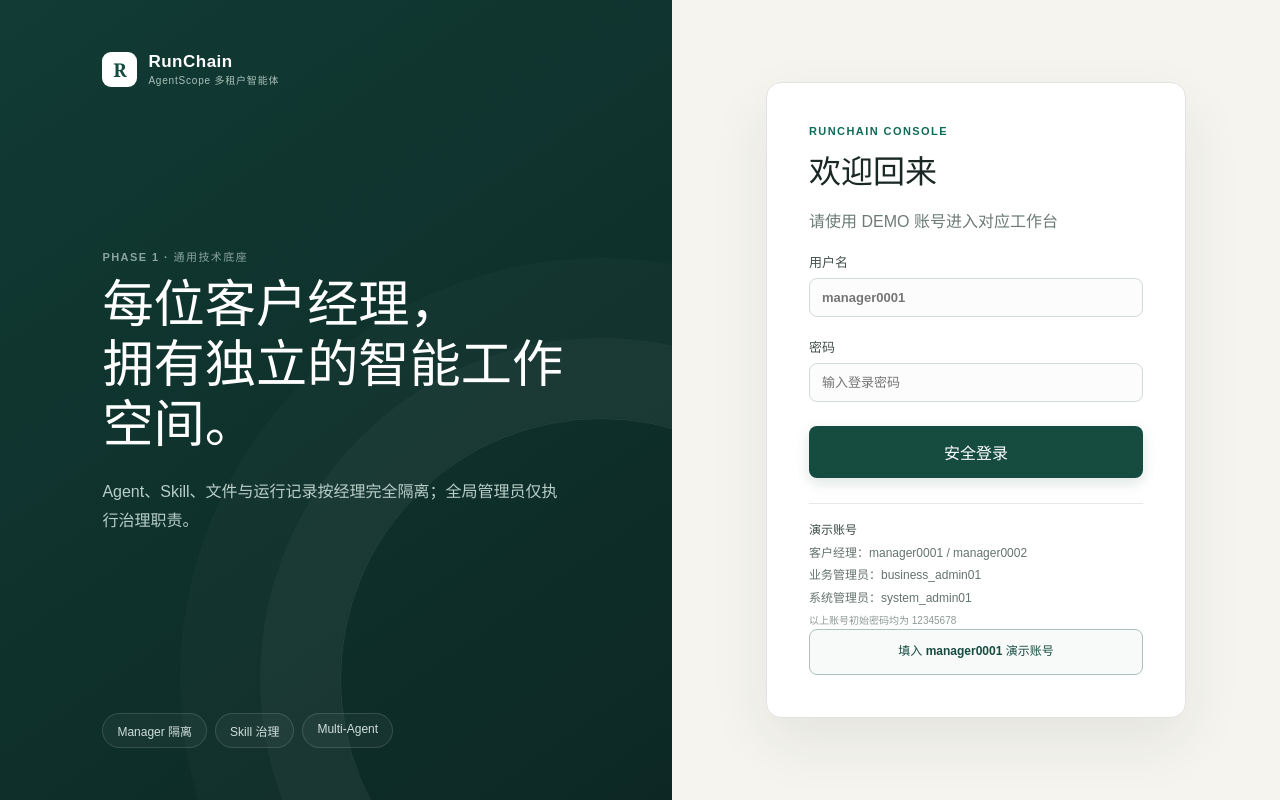
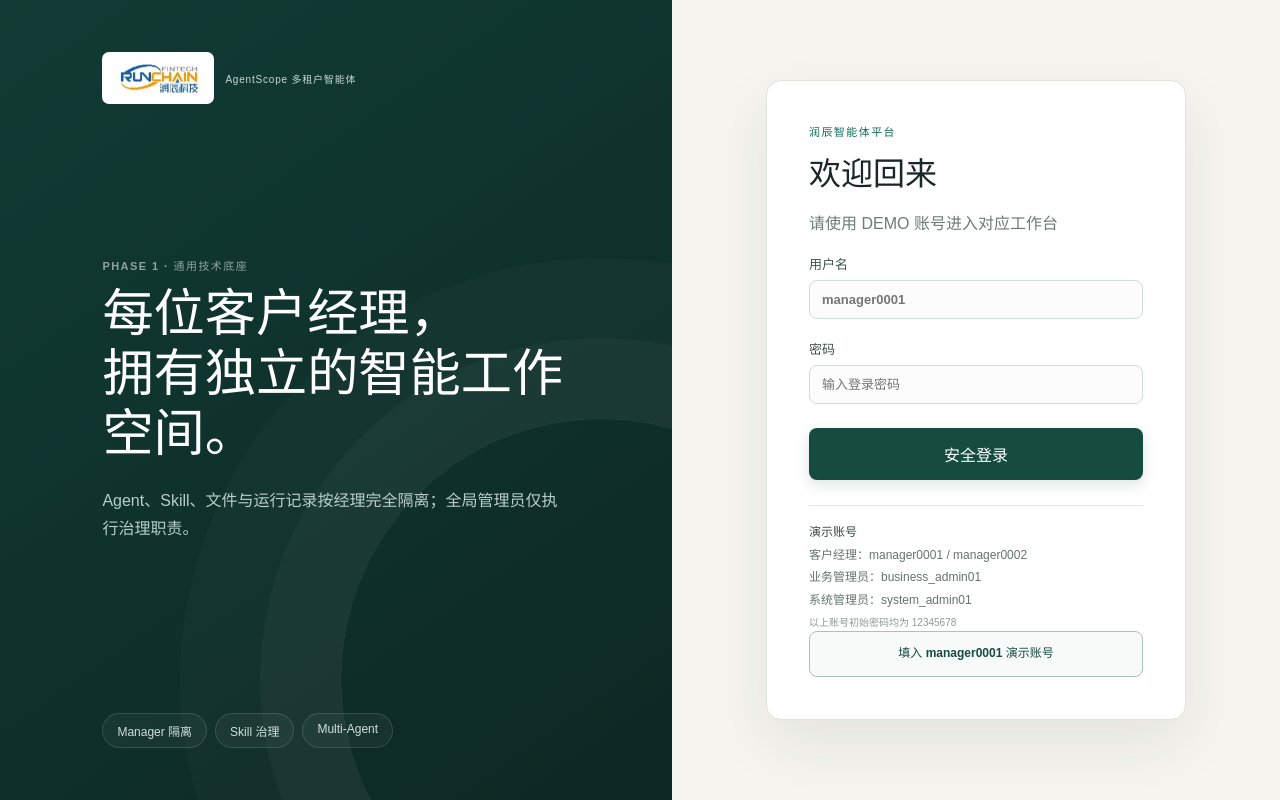
Before and after one commit to zhukefucn/runchain-agent, a Vue app in the folder frontend/: page /login in a window 1280 px wide. Built offline with nearby package versions, Linux system fonts and the light colour scheme.

Commit message:
feat: apply runchain technology branding

```diff
--- a/frontend/index.html
+++ b/frontend/index.html
@@ -4,7 +4,7 @@
     <meta charset="UTF-8" />
     <meta name="viewport" content="width=device-width, initial-scale=1.0" />
     <meta name="theme-color" content="#123c35" />
-    <title>RunChain 多租户智能体</title>
+    <title>润辰科技多租户智能体</title>
   </head>
   <body>
     <div id="app"></div>
--- a/frontend/src/App.vue
+++ b/frontend/src/App.vue
@@ -1,6 +1,7 @@
 <script setup lang="ts">
 import { useRouter } from "vue-router";
 import { roleName, useAuthStore } from "@/stores/auth";
+import BrandLockup from "@/components/BrandLockup.vue";
 
 const auth = useAuthStore();
 const router = useRouter();
@@ -14,7 +15,7 @@ async function logout() {
   <RouterView v-if="$route.path === '/login'" />
   <div v-else class="app-frame">
     <header class="topbar">
-      <div class="brand-lockup"><span class="brand-mark">R</span><div><strong>RunChain</strong><small>多租户智能体平台</small></div></div>
+      <BrandLockup subtitle="多租户智能体平台" />
       <div class="identity" v-if="auth.principal">
         <span class="environment"><i></i> Windows DEMO</span>
         <span class="role-pill">{{ roleName[auth.principal.role] }}</span>
--- /dev/null
+++ b/frontend/src/components/BrandLockup.vue
@@ -0,0 +1,12 @@
+<script setup lang="ts">
+import logoUrl from "@/assets/runchain-logo.png";
+
+defineProps<{ subtitle: string; light?: boolean }>();
+</script>
+
+<template>
+  <div class="brand-lockup" :class="{ light }">
+    <img class="brand-logo" :src="logoUrl" alt="润辰科技" />
+    <small>{{ subtitle }}</small>
+  </div>
+</template>
--- a/frontend/src/views/LoginView.vue
+++ b/frontend/src/views/LoginView.vue
@@ -3,6 +3,7 @@ import { ref } from "vue";
 import { useRouter } from "vue-router";
 import { ApiError } from "@/api/client";
 import { roleHome, useAuthStore } from "@/stores/auth";
+import BrandLockup from "@/components/BrandLockup.vue";
 
 const username = ref("");
 const password = ref("");
@@ -30,13 +31,13 @@ async function submit() {
 <template>
   <main class="login-page">
     <section class="login-story">
-      <div class="brand-lockup light"><span class="brand-mark">R</span><div><strong>RunChain</strong><small>AgentScope 多租户智能体</small></div></div>
+      <BrandLockup subtitle="AgentScope 多租户智能体" light />
       <div class="story-copy"><p class="eyebrow">PHASE 1 · 通用技术底座</p><h1>每位客户经理，<br />拥有独立的智能工作空间。</h1><p>Agent、Skill、文件与运行记录按经理完全隔离；全局管理员仅执行治理职责。</p></div>
       <div class="architecture-strip"><span>Manager 隔离</span><span>Skill 治理</span><span>Multi-Agent</span></div>
     </section>
     <section class="login-panel">
       <form class="login-card" @submit.prevent="submit">
-        <p class="eyebrow green">RUNCHAIN CONSOLE</p><h2>欢迎回来</h2><p class="muted">请使用 DEMO 账号进入对应工作台</p>
+        <p class="eyebrow green">润辰智能体平台</p><h2>欢迎回来</h2><p class="muted">请使用 DEMO 账号进入对应工作台</p>
         <label>用户名<input v-model="username" aria-label="用户名" autocomplete="username" placeholder="manager0001" /></label>
         <label>密码<input v-model="password" aria-label="密码" autocomplete="current-password" type="password" placeholder="输入登录密码" /></label>
         <p v-if="error" class="alert error" role="alert">{{ error }}</p>
```
Also changed, not shown: frontend/src/assets/runchain-logo.png (added), frontend/src/styles.css, 1 other file (tests, documents, lock files or other folders).
